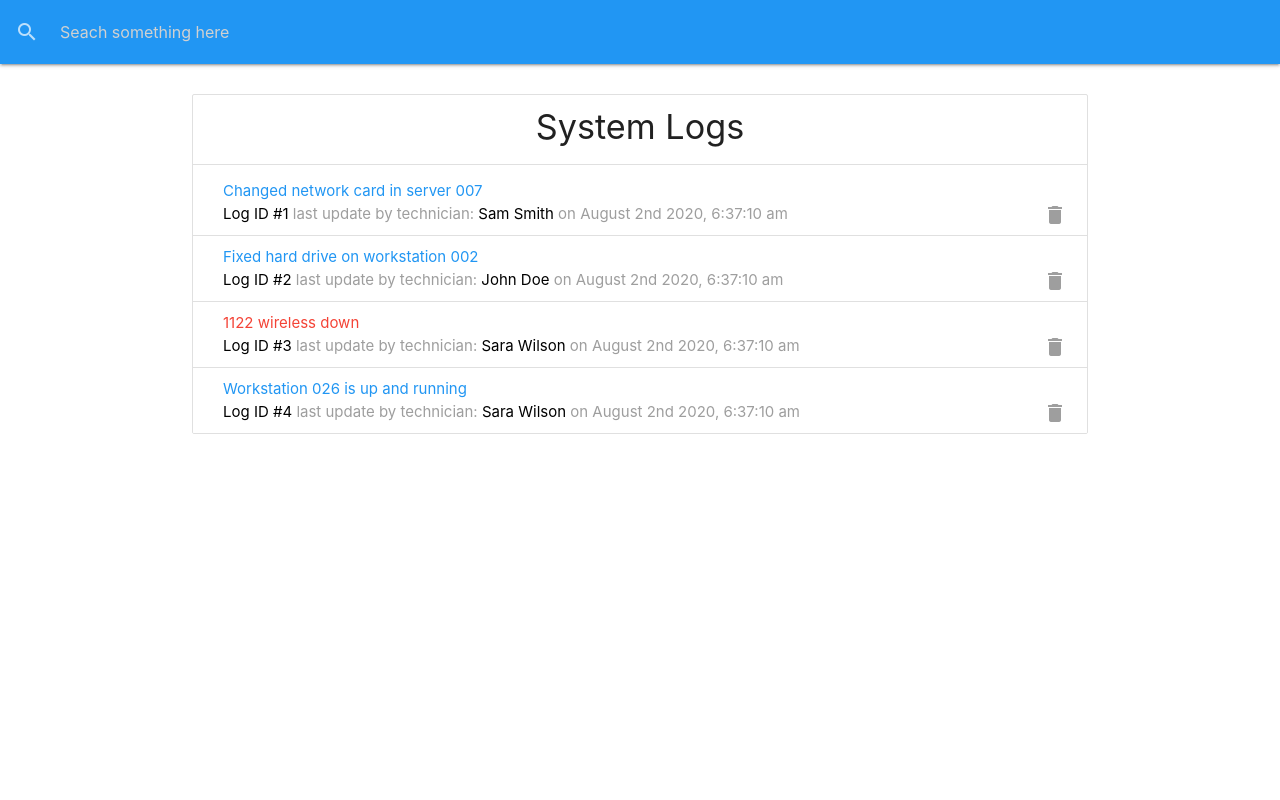
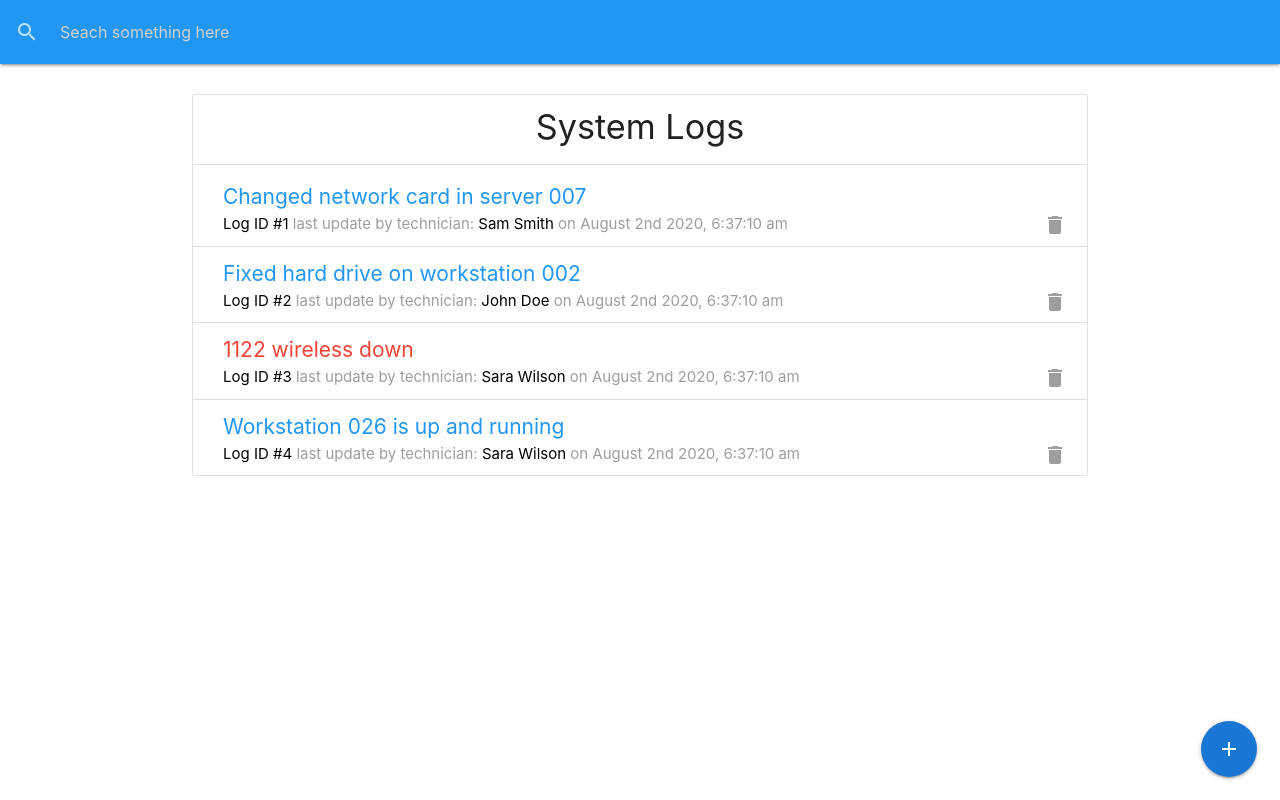
Before and after one commit to avgsteve/React-IT-system-Logger, a React (Create React App) app in the folder project-folder/: page / in a window 1280 px wide. Built offline with nearby package versions, Linux system fonts and the light colour scheme; data requests are answered from the project's data file; the HTML template or start-up script is replaced by a standard one.

Commit message:
Add "AddBtn" and fix text styles for log items

```diff
--- a/project-folder/src/App.js
+++ b/project-folder/src/App.js
@@ -9,7 +9,7 @@ import './App.css';
 // ===== Components
 import SearchBar from './components/layout/SearchBar';
 import Logs from './components/logs/Logs';
-
+import AddBtn from './components/layout/AddBtn';
 
 
 function App() {
@@ -30,6 +30,7 @@ function App() {
       <SearchBar />
 
       <div className="container">
+        <AddBtn />
         <Logs />
       </div>
 
--- /dev/null
+++ b/project-folder/src/components/layout/AddBtn.js
@@ -0,0 +1,50 @@
+import React from 'react';
+
+const AddBtn = () => {
+
+    return (
+
+        <div className="fixed-action-btn">
+
+
+            {/*  ==== Main Tier (Big Icon) button with plus sign ==== */}
+
+            {/*  Reference:
+                 modal:    https://materializecss.com/modals.html#!
+                 buttons:  https://materializecss.com/buttons.html
+                 icons:    https://materializecss.com/icons.html
+              */}
+
+            {/* a.btn-floating.btn-large.blue.darken-2.modal-trigger */}
+            <a href="#add-log-modal" className="btn-floating btn-large blue darken-2 modal-trigger">
+
+                <i className="large material-icons">add</i>
+
+            </a>
+
+
+            {/*  --- Secondary Tier (Nested Icons) buttons with plus sign --- */}
+            <ul>
+
+                <li>
+                    <a href="#tech-modal" className="btn-floating red modal-trigger">
+                        <i className="material-icons" alt="Add new person"> person_add </i>
+                    </a>
+                </li>
+
+
+                <li>
+                    <a href="#tech-list-modal" className="btn-floating green modal-trigger">
+                        <i className="material-icons">person</i>
+                    </a>
+                </li>
+
+            </ul>
+
+
+        </div>
+    );
+
+};
+
+export default AddBtn;
--- a/project-folder/src/components/logs/logItem.js
+++ b/project-folder/src/components/logs/logItem.js
@@ -14,20 +14,36 @@ const logItem = (
   // ref for modal and trigger in <a> inside <li>:
   // https://materializecss.com/modals.html#!
 
+
+  const style_log_container = {
+    'padding': '10x 0px 10px 0px',
+  };
+
+  const style_log_title = {
+    'fontSize': '1.4rem',
+    // 'marginTop': '25x', // can't apply
+    'line-height': '2.2rem',
+  };
+
+
   return (
 
-    <li className="collection-item">
+    <li className="collection-item" style={style_log_container}>
 
       <div>
 
-        {/* === use materialize model: === */}
+        {/* === First line of log: Title === */}
 
-        <a href="#edit-log-modal"
+        <a href="#edit-log-modal" style={style_log_title}
           className={` modal-trigger
-          ${ prop_log.attention ? 'red-text' : 'blue-text'} `}>
+          ${ prop_log.attention ? 'red-text' : 'blue-text'} `}
+
+        >
 
           {prop_log.message} </a>
 
+
+        {/* === Second line of log: Log Id, technician and log date & time === */}
         <br />
 
         {/* in-inline text for Log DETAILS composited of span tags */}
@@ -61,7 +77,7 @@ const logItem = (
 
       </div>
 
-    </li>
+    </li >
 
 
   );
```
